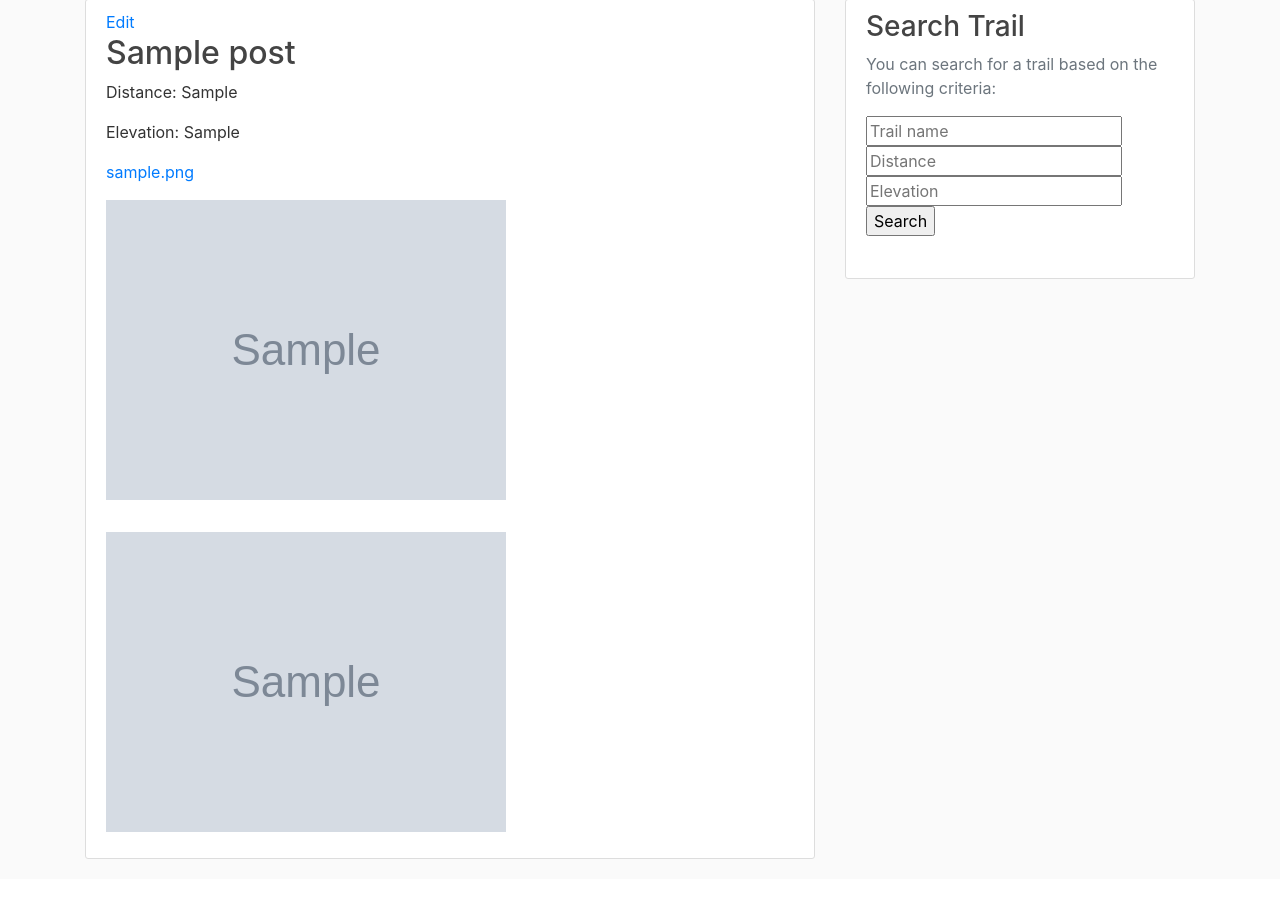
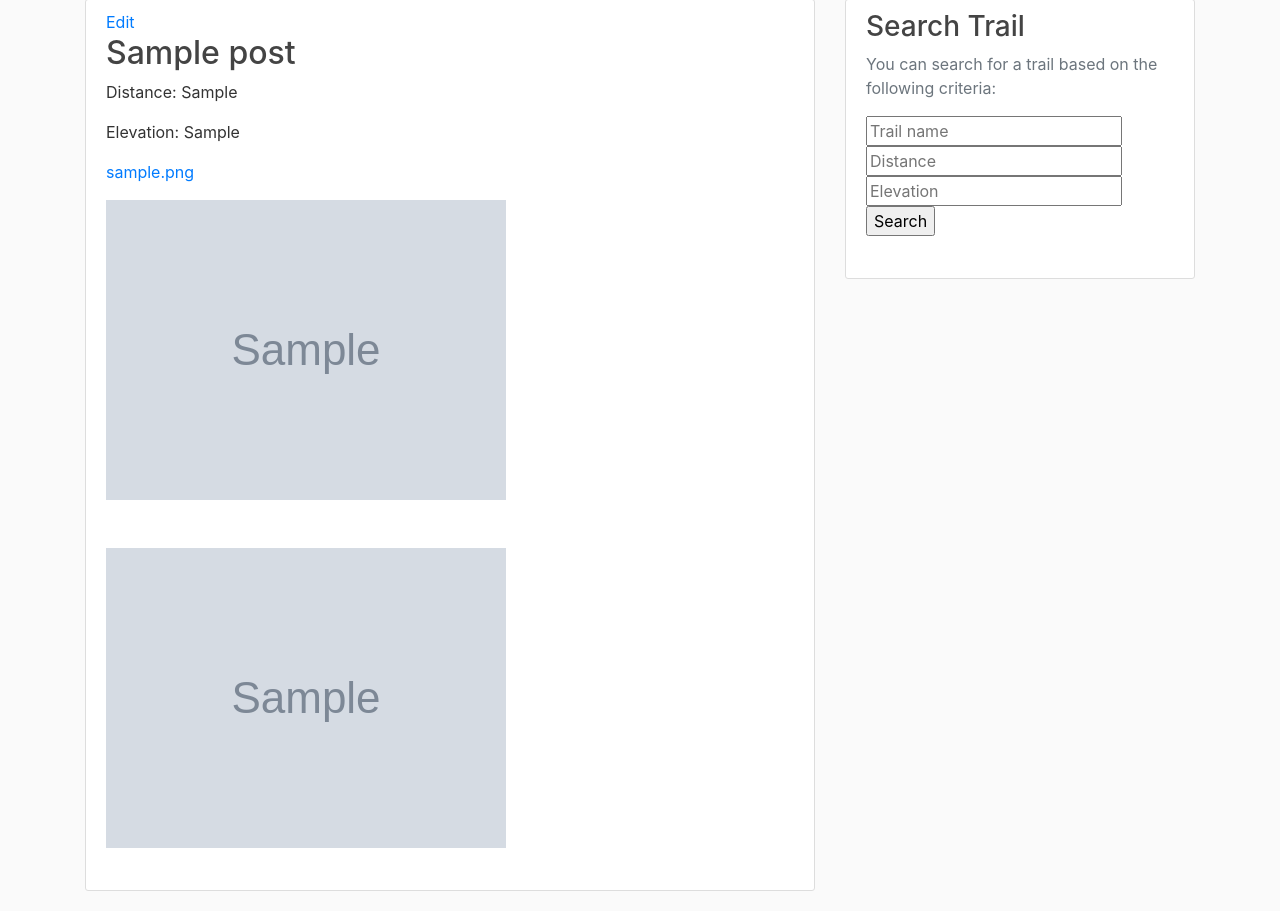
Before and after one commit to ivan4oto/BGtrails, a Django app: page /blog/1/ in a window 1280 px wide. Shown: the part 81-992 px from the top of the page. Before the commit the page ends 940 px from the top, so only its background shows below. Run offline with Django 3.2, Linux system fonts and the light colour scheme; tables that the repository leaves empty hold one stand-in row (values such as "Sample post"); grey boxes marked "Sample" are stand-in pictures; some libraries are stand-ins or nearby versions.

Commit message:
fixed image display

```diff
--- a/blog/templates/blog/detail.html
+++ b/blog/templates/blog/detail.html
@@ -13,7 +13,7 @@
         {% endfor %}
         </p>
         {% if post.image %}
-        <p><img src="{{ post.image.url }}"></p>
+        <p><img class="article-photo" src={{ post.image.url }}></p>
         {% endif %}
     </div>
 </article>
```
